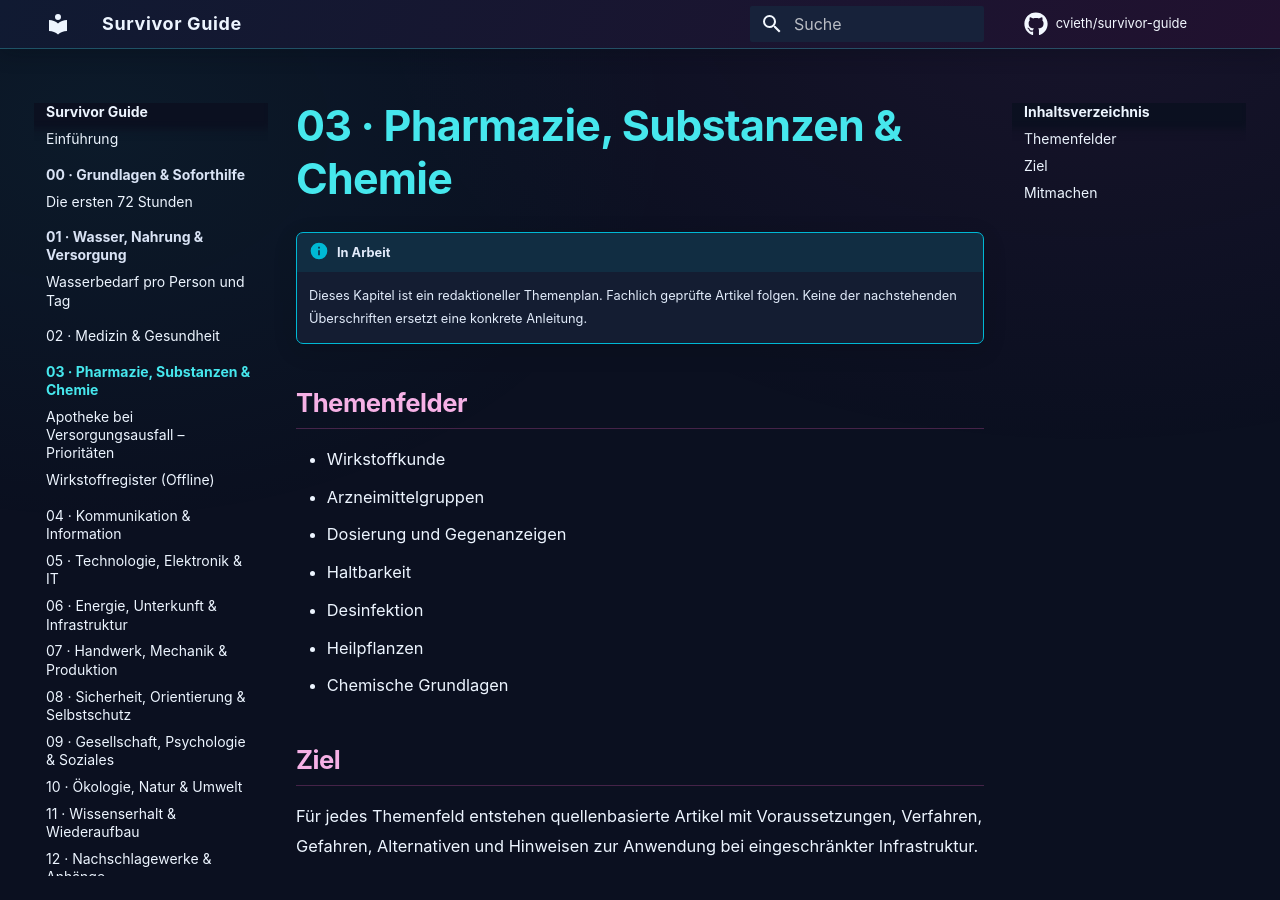
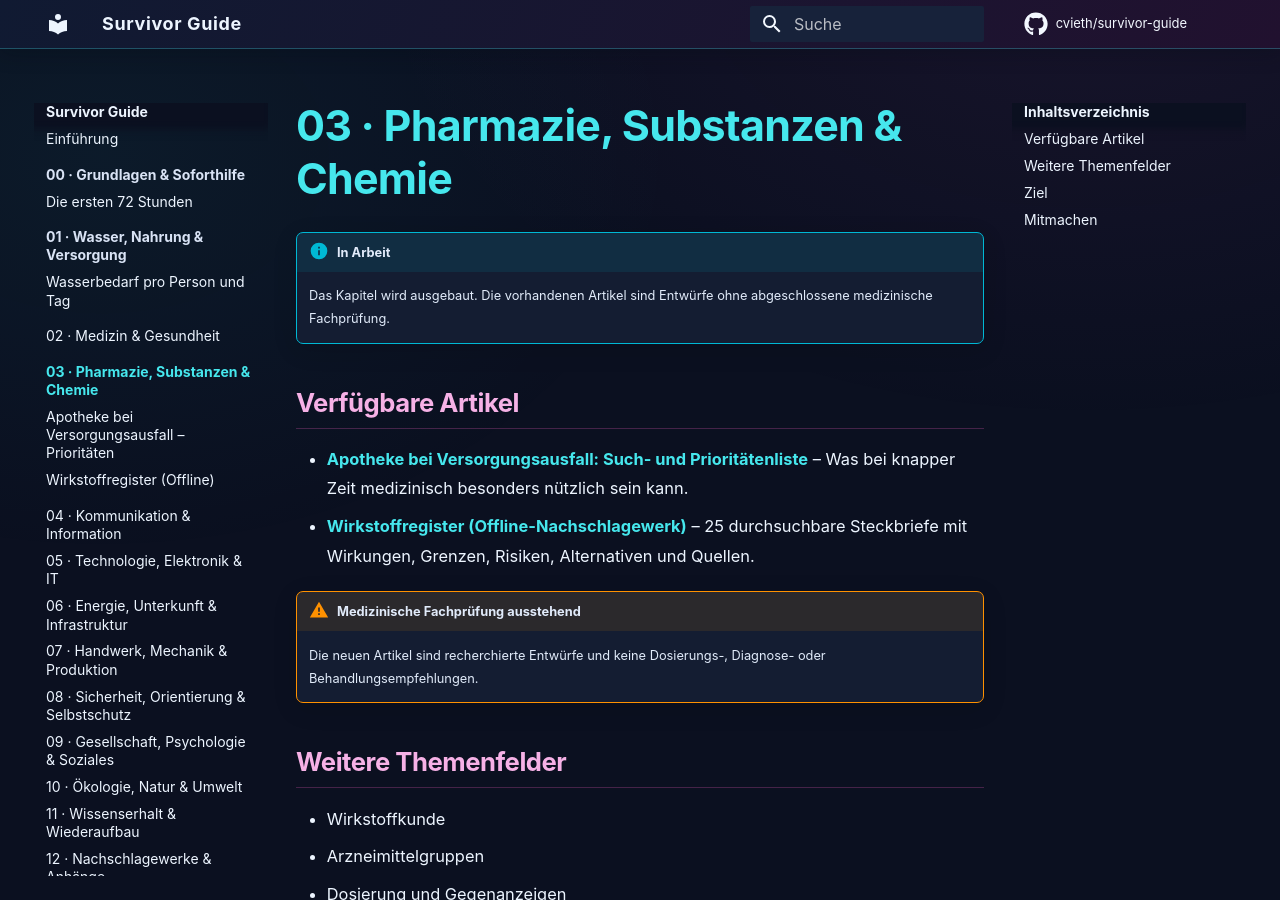
Before and after one commit to cvieth/survivor-guide, an MkDocs documentation site: the page built from docs/03-pharmazie/index.md, in a window 1280 px wide and 900 px high. Built offline with MkDocs 1.6.1 and Material for MkDocs 9.7.7, drawn with Linux system fonts in a browser that asks for light colours; comment, search, counter and statistics services are not loaded.

Commit message:
docs(pharmazie): Inhaltsverzeichnis und Publikationspipeline ergänzen

```diff
--- a/docs/03-pharmazie/index.md
+++ b/docs/03-pharmazie/index.md
@@ -1,9 +1,17 @@
 # 03 · Pharmazie, Substanzen & Chemie
 
 !!! info "In Arbeit"
-    Dieses Kapitel ist ein redaktioneller Themenplan. Fachlich geprüfte Artikel folgen. Keine der nachstehenden Überschriften ersetzt eine konkrete Anleitung.
+    Das Kapitel wird ausgebaut. Die vorhandenen Artikel sind Entwürfe ohne abgeschlossene medizinische Fachprüfung.
 
-## Themenfelder
+## Verfügbare Artikel
+
+- **[Apotheke bei Versorgungsausfall: Such- und Prioritätenliste](apotheke-prioritaeten.md)** – Was bei knapper Zeit medizinisch besonders nützlich sein kann.
+- **[Wirkstoffregister (Offline-Nachschlagewerk)](wirkstoffregister.md)** – 25 durchsuchbare Steckbriefe mit Wirkungen, Grenzen, Risiken, Alternativen und Quellen.
+
+!!! warning "Medizinische Fachprüfung ausstehend"
+    Die neuen Artikel sind recherchierte Entwürfe und keine Dosierungs-, Diagnose- oder Behandlungsempfehlungen.
+
+## Weitere Themenfelder
 
 - Wirkstoffkunde
 - Arzneimittelgruppen
```
